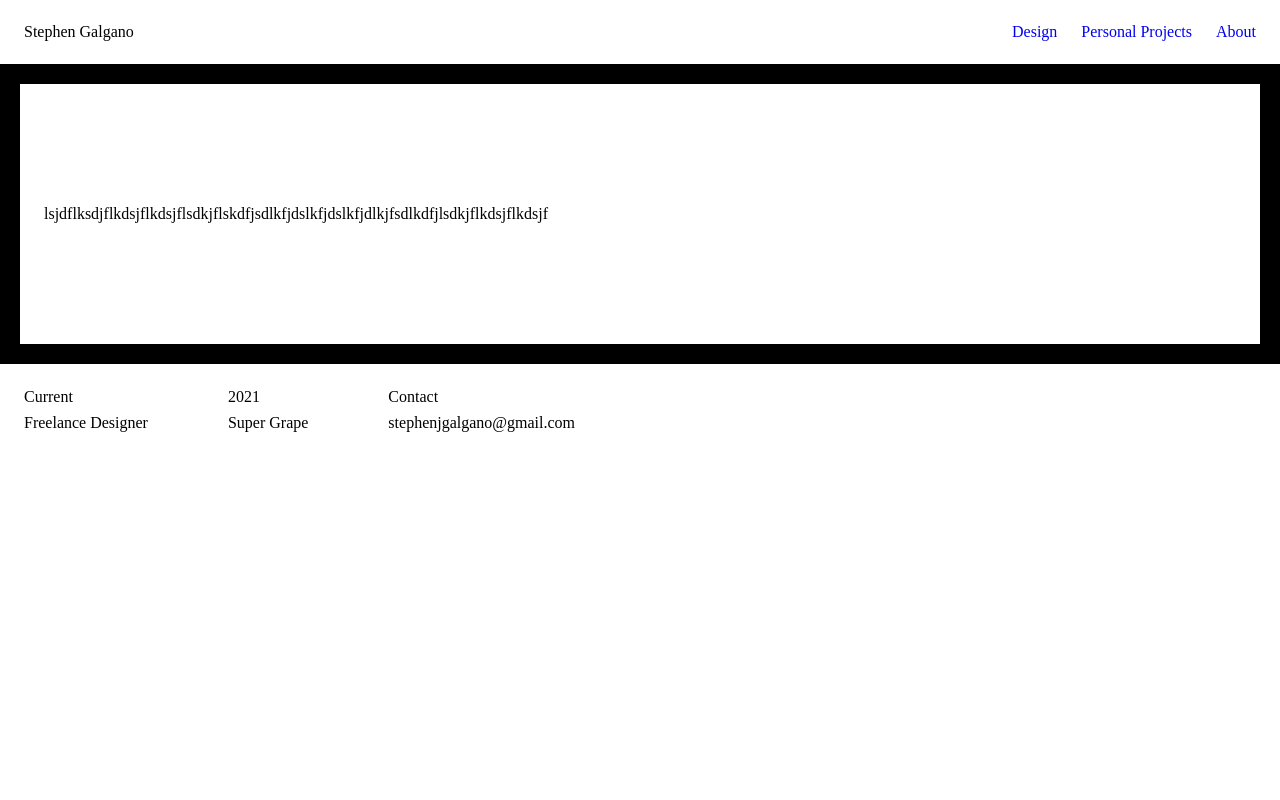
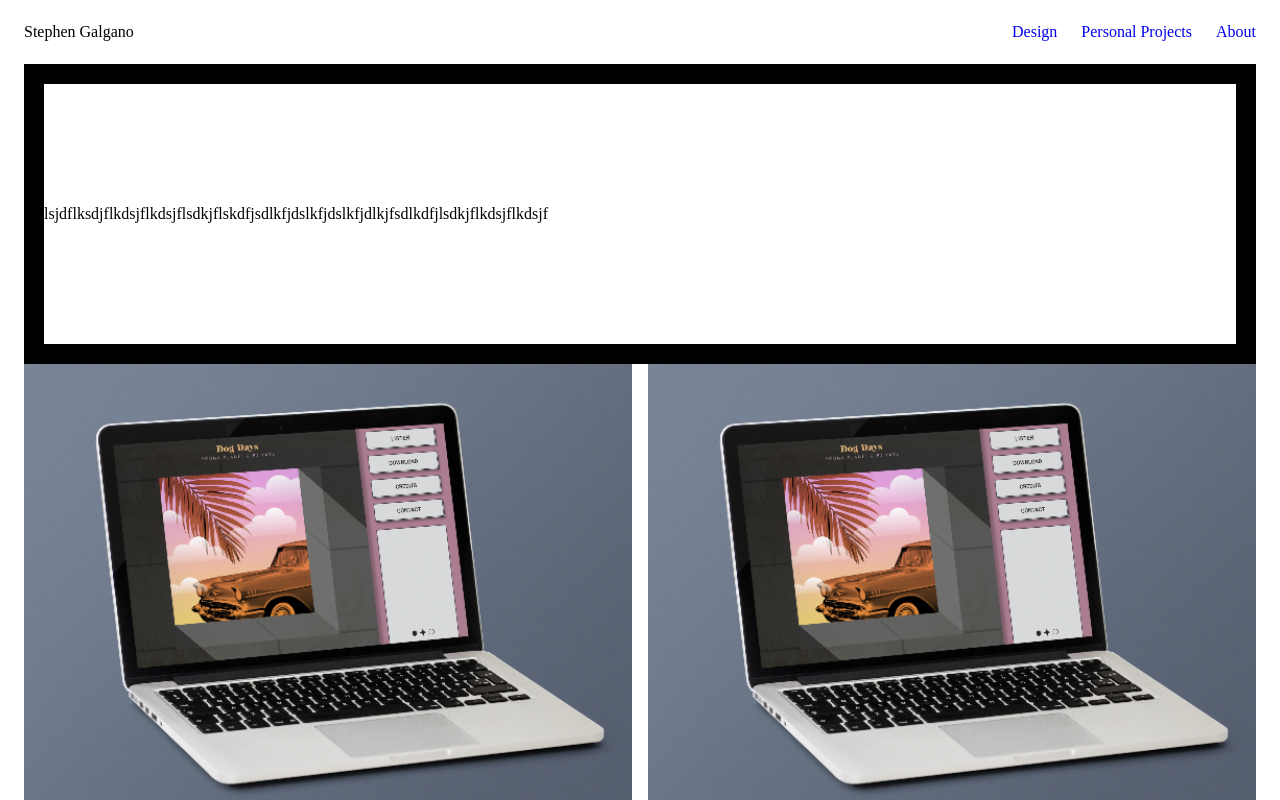
Before and after one commit to brentahrens1/stephen-portfolio, a Next.js app: page / in a window 1280 px wide. Shown: the top 800 px of the page. Built offline with nearby package versions, Linux system fonts and the light colour scheme.

Commit message:
add project grid section

```diff
--- /dev/null
+++ b/components/ProjectGrid/ProjectGrid.tsx
@@ -0,0 +1,18 @@
+import { projectList } from "../../const/projectList"
+
+export default function ProjectGrid() {
+    return (
+        <div className="project-grid">
+            {
+                projectList.map((project: any, id: number) => {
+                    console.log(project)
+                    return (
+                        <div key={id} className="project-grid__item">
+                            <img src={project.img.src} alt="test" />
+                        </div>
+                    )
+                })
+            }
+        </div>
+    )
+}
--- /dev/null
+++ b/const/projectList.tsx
@@ -0,0 +1,22 @@
+import project1 from '../public/images/Screen Shot 2021-07-10 at 8.02.22 AM.png'
+
+export const projectList = [
+    {
+        img: project1
+    },
+    {
+        img: project1
+    },
+    {
+        img: project1
+    },
+    {
+        img: project1
+    },
+    {
+        img: project1
+    },
+    {
+        img: project1
+    },
+]
--- a/pages/index.tsx
+++ b/pages/index.tsx
@@ -3,12 +3,14 @@ import Head from 'next/head'
 import Nav from '../components/Nav/Nav'
 import Footer from '../components/Footer/Footer'
 import InfoBlock from '../components/InfoBlock/InfoBlock'
+import ProjectGrid from '../components/ProjectGrid/ProjectGrid'
 
 export default function Home() {
   return (
     <div>
       <Nav />
       <InfoBlock />
+      <ProjectGrid />
       <Footer />
     </div>
   )
--- a/styles/scss/baseline/_base.scss
+++ b/styles/scss/baseline/_base.scss
@@ -2,6 +2,10 @@ html,
 body {
   padding: 0;
   margin: 0;
+}
+
+body {
+  padding: 0 $padding-sm;
 }
 
 a {
--- /dev/null
+++ b/styles/scss/baseline/_mixins.scss
@@ -0,0 +1,18 @@
+//Media Queries
+@mixin atSmall {
+    @media (max-width: 530px) {
+        @content;
+    }
+}
+
+@mixin atSmallMedium {
+    @media (max-width: 767px) {
+        @content;
+    }
+}
+
+@mixin atMedium {
+    @media (max-width: 960px) {
+        @content;
+    }
+}
--- a/styles/scss/components/_footer.scss
+++ b/styles/scss/components/_footer.scss
@@ -1,6 +1,6 @@
 .footer {
     display: flex;
-    padding: $padding-sm $padding-sm;
+    padding: $padding-sm 0;
 
     p {
         margin: 0;
--- a/styles/scss/components/_info-block.scss
+++ b/styles/scss/components/_info-block.scss
@@ -3,5 +3,4 @@
     display: flex;
     align-items: center;
     height: 300px;
-    padding-left: $padding-sm;
 }
--- a/styles/scss/components/_nav.scss
+++ b/styles/scss/components/_nav.scss
@@ -2,7 +2,7 @@
     display: flex;
     justify-content: space-between;
     align-items: center;
-    padding: $padding-sm $padding-sm;
+    padding: $padding-sm 0;
     height: $height-sm;
 
     ul {
--- /dev/null
+++ b/styles/scss/components/_project-grid.scss
@@ -0,0 +1,20 @@
+.project-grid {
+    display: grid;
+    grid-template-columns: repeat(2, 1fr);
+    grid-template-rows: repeat(3, 1fr);
+    grid-gap: 1rem;
+    @include atSmall {
+        grid-template-columns: repeat(1, 1fr);
+        grid-template-rows: repeat(6, 1fr);
+    }
+
+    &__item {
+        width: 100%;
+
+        img {
+            width: 100%;
+            height: 100%;
+            object-fit: cover;
+        }
+    }
+}
--- a/styles/scss/main.scss
+++ b/styles/scss/main.scss
@@ -1,5 +1,7 @@
 @import './baseline/varibales';
+@import './baseline/mixins';
 @import './baseline/base';
 @import './components/nav';
 @import './components/footer';
 @import './components/info-block';
+@import './components/project-grid';
```
Also changed, not shown: public/images/Screen Shot 2021-07-10 at 8.02.22 AM.png (added).
